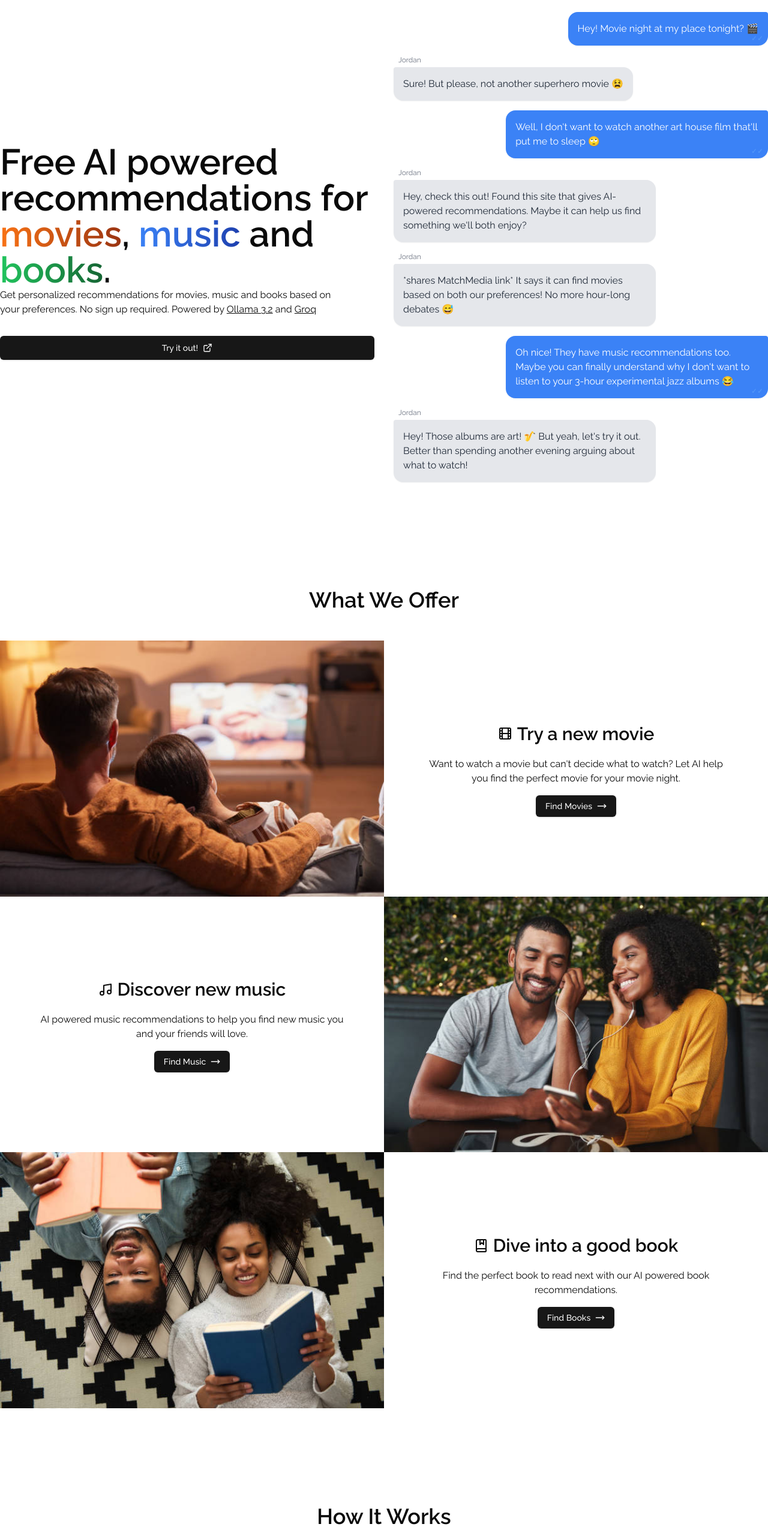
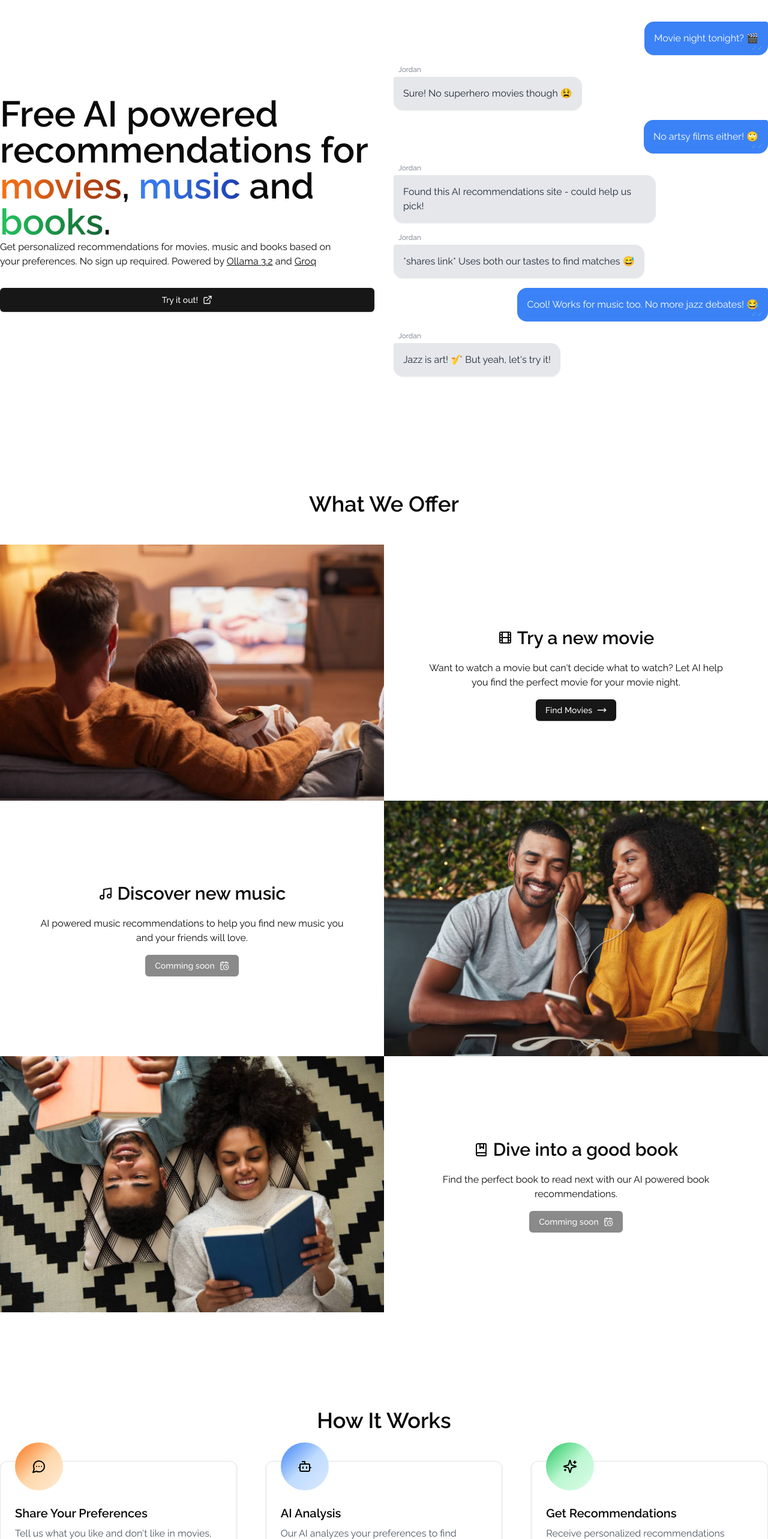
Before and after one commit to Leytox/Matchly, a Next.js app: page / in a window 1280 px wide. Shown: the part 140-2706 px from the top of the page at 60% size. Built offline with nearby package versions, Linux system fonts and the light colour scheme.

Commit message:
updated welcome page, added more responsiveness and new info in HIW section

```diff
--- a/app/globals.css
+++ b/app/globals.css
@@ -63,6 +63,7 @@
 }
 @layer base {
     * {
+        scroll-behavior: smooth;
         @apply border-border;
     }
     body {
--- a/app/page.tsx
+++ b/app/page.tsx
@@ -6,6 +6,7 @@ import {
   AccordionTrigger,
 } from "@/components/ui/accordion";
 import { Button } from "@/components/ui/button";
+import { Card } from "@/components/ui/card";
 import {
   BookMarked,
   ExternalLink,
@@ -15,6 +16,9 @@ import {
   Share,
   Bot,
   Sparkles,
+  ChevronDown,
+  CalendarClock,
+  MessageCircleMore,
 } from "lucide-react";
 import Image from "next/image";
 import Link from "next/link";
@@ -23,9 +27,9 @@ export default function Home() {
   return (
     <main className="fullscreen-centered">
       <div className="container px-2 md:px-0">
-        <div className="py-20">
+        <div className="min-h-screen flex">
           <div className="grid grid-cols-1 xl:grid-cols-2 gap-12 xl:gap-8 items-center w-full">
-            <div className="flex flex-col w-full">
+            <div className="flex flex-col justify-center w-full h-screen relative xl:items-start xl:justify-start xl:h-auto">
               <h1 className="text-4xl md:text-5xl lg:text-6xl font-semibold leading-tight">
                 Free AI powered recommendations for{" "}
                 <span className="bg-gradient-to-r from-orange-500 to-orange-800 bg-clip-text text-transparent">
@@ -41,7 +45,7 @@ export default function Home() {
                 </span>
                 .
               </h1>
-              <p className="font-semibolde max-w-xl">
+              <p className="text-left font-semibolde max-w-xl">
                 Get personalized recommendations for movies, music and books
                 based on your preferences. No sign up required. Powered by{" "}
                 <a
@@ -60,51 +64,61 @@ export default function Home() {
                   Groq
                 </a>
               </p>
-              <Link href="/movies" className="w-full mt-4">
+              <a href="#offers" className="w-full mt-4">
                 <Button className="mt-4 w-full" size={"lg"}>
                   Try it out! <ExternalLink />
                 </Button>
-              </Link>
+              </a>
+              <a
+                href="#chat"
+                className="absolute bottom-0 -translate-y-24 flex flex-col gap-4 w-full items-center xl:hidden"
+              >
+                <ChevronDown />
+                Scroll
+              </a>
             </div>
-            <div>
+            <div
+              id="chat"
+              className="flex flex-col justify-center w-full h-screen xl:block xl:h-auto"
+            >
               <ChatBubble
-                message="Hey! Movie night at my place tonight? 🎬"
+                message="Movie night tonight? 🎬"
                 isSender={true}
                 userName="Alex"
                 messageStatus="read"
               />
               <ChatBubble
-                message="Sure! But please, not another superhero movie 😫"
+                message="Sure! No superhero movies though 😫"
                 isSender={false}
                 userName="Jordan"
                 messageStatus="delivered"
               />
               <ChatBubble
-                message="Well, I don't want to watch another art house film that'll put me to sleep 🙄"
+                message="No artsy films either! 🙄"
                 isSender={true}
                 userName="Alex"
                 messageStatus="read"
               />
               <ChatBubble
-                message="Hey, check this out! Found this site that gives AI-powered recommendations. Maybe it can help us find something we'll both enjoy?"
+                message="Found this AI recommendations site - could help us pick!"
                 isSender={false}
                 userName="Jordan"
                 messageStatus="delivered"
               />
               <ChatBubble
-                message="*shares MatchMedia link* It says it can find movies based on both our preferences! No more hour-long debates 😅"
+                message="*shares link* Uses both our tastes to find matches 😅"
                 isSender={false}
                 userName="Jordan"
                 messageStatus="delivered"
               />
               <ChatBubble
-                message="Oh nice! They have music recommendations too. Maybe you can finally understand why I don't want to listen to your 3-hour experimental jazz albums 😂"
+                message="Cool! Works for music too. No more jazz debates! 😂"
                 isSender={true}
                 userName="Alex"
                 messageStatus="read"
               />
               <ChatBubble
-                message="Hey! Those albums are art! 🎷 But yeah, let's try it out. Better than spending another evening arguing about what to watch!"
+                message="Jazz is art! 🎷 But yeah, let's try it!"
                 isSender={false}
                 userName="Jordan"
                 messageStatus="delivered"
@@ -112,7 +126,7 @@ export default function Home() {
             </div>
           </div>
         </div>
-        <div className="py-20">
+        <div className="py-20" id="offers">
           <h2 className="text-4xl font-semibold text-center mb-12">
             What We Offer
           </h2>
@@ -152,11 +166,11 @@ export default function Home() {
                     AI powered music recommendations to help you find new music
                     you and your friends will love.
                   </p>
-                  <Link href="/music">
-                    <Button className="mt-4">
-                      Find Music <MoveRight />
+                  {/*<Link href="/music">*/}
+                  <Button className="mt-4" disabled>
+                    Comming soon <CalendarClock />
                   </Button>
-                  </Link>
+                  {/*</Link> */}
                 </div>
               </div>
               <div>
@@ -175,11 +189,11 @@ export default function Home() {
                   AI powered music recommendations to help you find new music
                   you and your friends will love.
                 </p>
-                <Link href="/music">
-                  <Button className="mt-4">
-                    Find Music <MoveRight />
+                {/*<Link href="/music">*/}
+                <Button className="mt-4" disabled>
+                  Comming soon <CalendarClock />
                 </Button>
-                </Link>
+                {/*</Link> */}
               </div>
             </div>
             <div className="grid grid-cols-1 lg:grid-cols-2">
@@ -199,11 +213,11 @@ export default function Home() {
                   Find the perfect book to read next with our AI powered book
                   recommendations.
                 </p>
-                <Link href="/books">
-                  <Button className="mt-4">
-                    Find Books <MoveRight />
+                {/*<Link href="/books">*/}
+                <Button className="mt-4" disabled>
+                  Comming soon <CalendarClock />
                 </Button>
-                </Link>
+                {/*</Link> */}
               </div>
             </div>
           </div>
@@ -212,12 +226,13 @@ export default function Home() {
           <h2 className="text-4xl font-semibold text-center mb-12">
             How It Works
           </h2>
-          <div className="grid grid-cols-1 md:grid-cols-3 gap-8">
-            <div className="text-center p-6">
-              <div className="bg-orange-100 w-16 h-16 rounded-full mx-auto mb-4 flex items-center justify-center">
-                <Share className="text-black" />
+          <div className="grid grid-cols-1 md:grid-cols-3 gap-24 md:gap-12">
+            <Card className="relative">
+              <div className="p-6 flex flex-col items-start">
+                <div className="bg-gradient-to-br from-orange-500 via-orange-200 to-orange-100 w-20 h-20 rounded-full mx-auto mb-4 flex items-center justify-center absolute -translate-y-14">
+                  <MessageCircleMore className="text-black" />
                 </div>
-              <h3 className="text-xl font-semibold mb-2">
+                <h3 className="text-xl font-semibold mb-2 mt-12">
                   Share Your Preferences
                 </h3>
                 <p className="text-gray-600">
@@ -225,28 +240,77 @@ export default function Home() {
                   books
                 </p>
               </div>
+            </Card>
 
-            <div className="text-center p-6">
-              <div className="bg-blue-100 w-16 h-16 rounded-full mx-auto mb-4 flex items-center justify-center">
+            <Card className="relative">
+              <div className="p-6 flex flex-col items-start">
+                <div className="bg-gradient-to-br from-blue-500 via-blue-200 to-blue-100 w-20 h-20 rounded-full mx-auto mb-4 flex items-center justify-center absolute -translate-y-14">
                   <Bot className="text-black" />
                 </div>
-              <h3 className="text-xl font-semibold mb-2">AI Analysis</h3>
+                <h3 className="text-xl font-semibold mb-2 mt-12">
+                  AI Analysis
+                </h3>
                 <p className="text-gray-600">
                   Our AI analyzes your preferences to find perfect matches
                 </p>
               </div>
+            </Card>
 
-            <div className="text-center p-6">
-              <div className="bg-green-100 w-16 h-16 rounded-full mx-auto mb-4 flex items-center justify-center">
+            <Card className="relative">
+              <div className="p-6 flex flex-col items-start">
+                <div className="bg-gradient-to-br from-green-500 via-green-200 to-green-100 w-20 h-20 rounded-full mx-auto mb-4 flex items-center justify-center absolute -translate-y-14">
                   <Sparkles className="text-black" />
                 </div>
-              <h3 className="text-xl font-semibold mb-2">
+                <h3 className="text-xl font-semibold mb-2 mt-12">
                   Get Recommendations
                 </h3>
                 <p className="text-gray-600">
                   Receive personalized recommendations tailored just for you
                 </p>
               </div>
+            </Card>
+
+            <Card className="relative">
+              <div className="p-6 flex flex-col items-start">
+                <div className="bg-gradient-to-br from-purple-500 via-purple-200 to-purple-100 w-20 h-20 rounded-full mx-auto mb-4 flex items-center justify-center absolute -translate-y-14">
+                  <Film className="text-black" />
+                </div>
+                <h3 className="text-xl font-semibold mb-2 mt-12">
+                  Explore Similar Content
+                </h3>
+                <p className="text-gray-600">
+                  Discover related content based on your recommendations
+                </p>
+              </div>
+            </Card>
+
+            <Card className="relative">
+              <div className="p-6 flex flex-col items-start">
+                <div className="bg-gradient-to-br from-pink-500 via-pink-200 to-pink-100 w-20 h-20 rounded-full mx-auto mb-4 flex items-center justify-center absolute -translate-y-14">
+                  <Share className="text-black" />
+                </div>
+                <h3 className="text-xl font-semibold mb-2 mt-12">
+                  Share With Friends
+                </h3>
+                <p className="text-gray-600">
+                  Easily share your discoveries with friends and family
+                </p>
+              </div>
+            </Card>
+
+            <Card className="relative">
+              <div className="p-6 flex flex-col items-start">
+                <div className="bg-gradient-to-br from-yellow-500 via-yellow-200 to-yellow-100 w-20 h-20 rounded-full mx-auto mb-4 flex items-center justify-center absolute -translate-y-14">
+                  <BookMarked className="text-black" />
+                </div>
+                <h3 className="text-xl font-semibold mb-2 mt-12">
+                  Save Favorites
+                </h3>
+                <p className="text-gray-600">
+                  Keep track of content you want to enjoy later
+                </p>
+              </div>
+            </Card>
           </div>
         </div>
         <div className="py-20">
```
Lines whose indentation alone changed are shown as unchanged.
